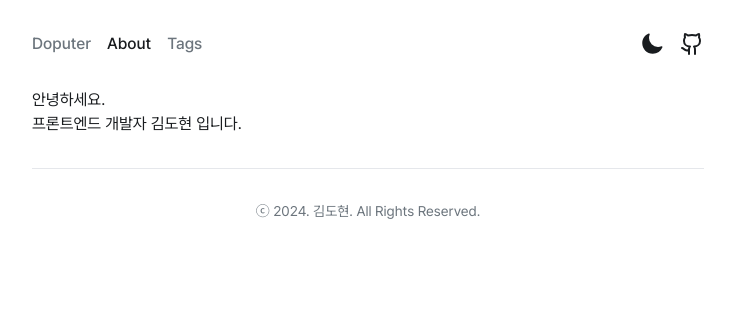
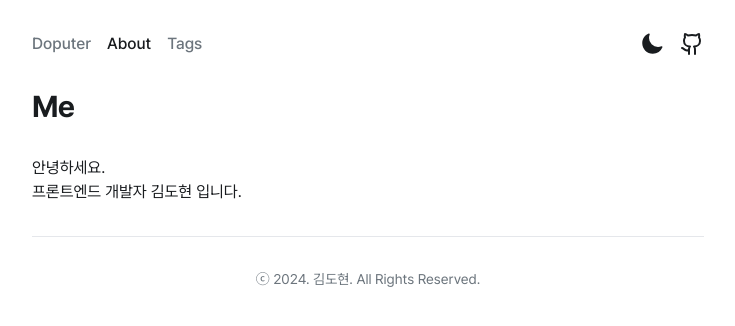
Before and after one commit to doputer/doputer.github.io, a Next.js app: page /about in a window 1280 px wide. Shown: the top 326 px of the page, without its empty margins (272-1007 px from the left). Built offline with nearby package versions, Linux system fonts and the light colour scheme.

Commit message:
feat: About 페이지 수정

```diff
--- a/src/app/about/page.tsx
+++ b/src/app/about/page.tsx
@@ -1,10 +1,12 @@
 import type { Metadata } from 'next';
 
 import config from '@/configs/config.json';
+import Counter from '@/components/Counter';
 
 const Page = async () => {
   return (
     <>
+      <Counter label="me" />
       <p>
         안녕하세요.
         <br />
--- a/src/components/Counter/index.tsx
+++ b/src/components/Counter/index.tsx
@@ -1,13 +1,13 @@
 interface CounterProps {
   label?: string;
-  count: number;
+  count?: number;
 }
 
 const Counter = ({ label = 'all', count }: CounterProps) => {
   return (
-    <div className="text-2xl font-bold capitalize tracking-tight xs:text-3xl">
+    <div className="text-2xl font-bold capitalize tracking-tight md:text-3xl">
       {label}
-      <sup className="text-xl font-bold">{count}</sup>
+      {count && <sup className="text-xl font-bold">{count}</sup>}
     </div>
   );
 };
```
